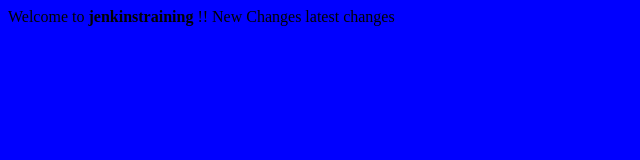
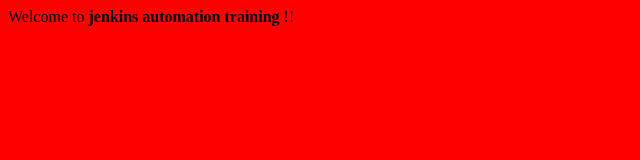
Before and after one commit to iimrankhan98/firstcode, a plain HTML site: page index.html in a window 1280 px wide. Shown: the whole page, without its empty margins (0-640 px from the left). Drawn offline with Linux system fonts and the light colour scheme.

Commit message:
automation changes

```diff
--- a/index.html
+++ b/index.html
@@ -1,6 +1,4 @@
-<body bgcolor='blue'>
+<body bgcolor='red'>
 
-Welcome to <b>jenkinstraining</b> !!
-New Changes
-latest changes
+Welcome to <b>jenkins automation training</b> !!
 </body>
```
